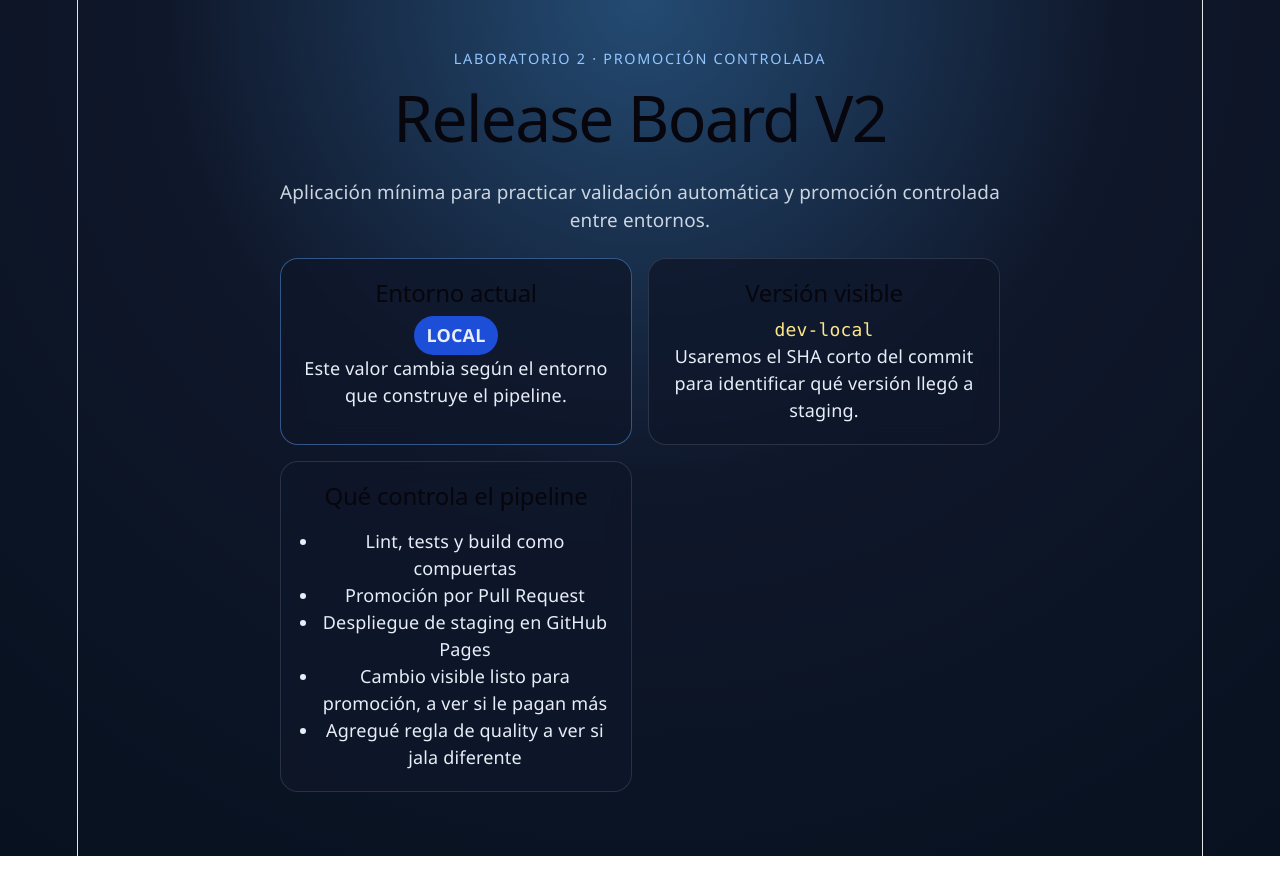
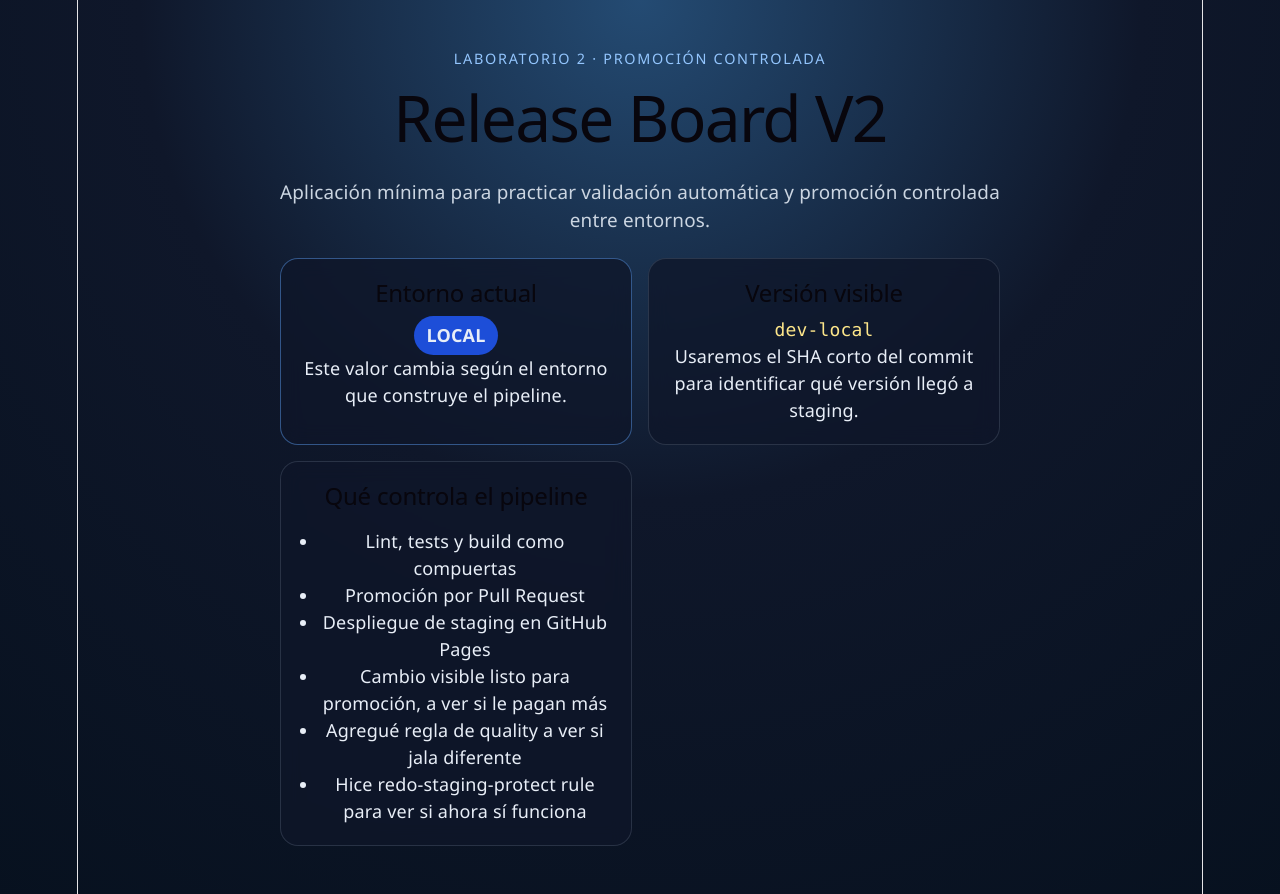
Before and after one commit to mcgg16/DeployV2Exercise, a React (Vite) app: page / in a window 1280 px wide. Shown: the top 894 px of the page. Before the commit the page ends 856 px from the top, so only its background shows below. Built offline with nearby package versions, Linux system fonts and the light colour scheme.

Commit message:
feat: redid controlledp romotion workflow

```diff
--- a/src/App.tsx
+++ b/src/App.tsx
@@ -8,7 +8,8 @@ const notes = [
   "Promoción por Pull Request",
   "Despliegue de staging en GitHub Pages",
   "Cambio visible listo para promoción, a ver si le pagan más",
-  "Agregué regla de quality a ver si jala diferente"
+  "Agregué regla de quality a ver si jala diferente",
+  "Hice redo-staging-protect rule para ver si ahora sí funciona"
 ];
 
 export default function App() {
```
